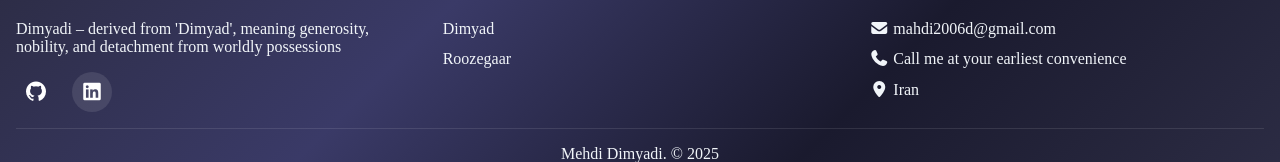
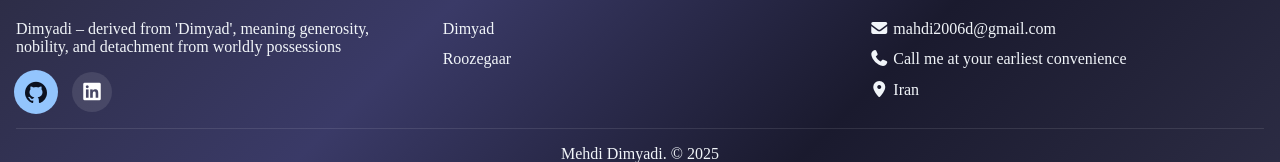
Before and after one commit to MEHDIMYADI/mehdimyadi.github.io, a plain HTML site: page index.html in a window 1280 px wide. In both pictures the pointer is over the link 36 px from the left and 3944 px from the top of the page. Shown: the part 3853-4015 px from the top of the page. Drawn offline with Linux system fonts and the light colour scheme; no server answers; a small style sheet from the web is missing.

Commit message:
Update style.css

```diff
--- a/assets/css/style.css
+++ b/assets/css/style.css
@@ -1278,13 +1278,16 @@ footer {
 	justify-content: center;
 	width: 40px;
 	height: 40px;
-	background-color: rgba(255, 255, 255, 0.1);
+	transition: all 0.3s ease;
+    background-color: var(--border-color);
 	border-radius: 50%;
 	color: white;
 	text-decoration: none;
 }
 .social-links a:hover {
-	background-color: var(--primary-color);
+    background-color: var(--link-color);
+    color: var(--bg-color);
+    transform: scale(1.1);
 }
 .footer-bottom {
 	text-align: center;
```
